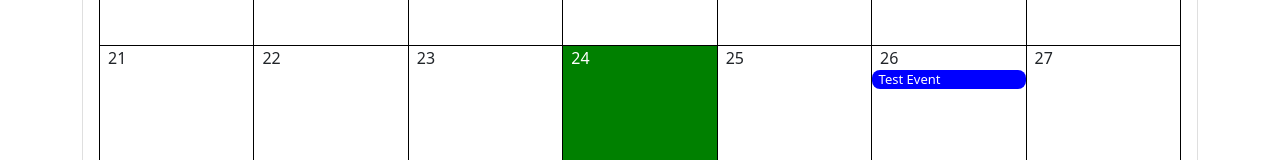
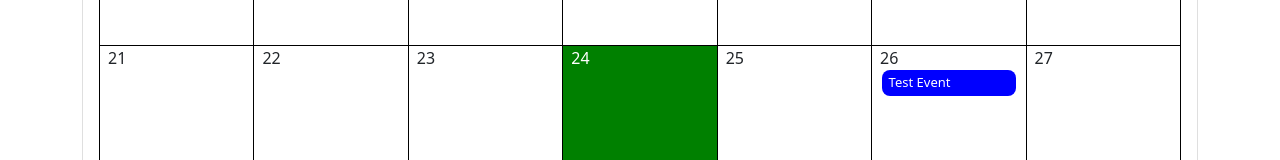
Before and after one commit to majormunky/jsCalendar, a plain HTML site: page index.html in a window 1280 px wide. Shown: the part 596-756 px from the top of the page. Drawn offline with nearby package versions, Linux system fonts and the light colour scheme.

Commit message:
Updated event styling

```diff
--- a/index.html
+++ b/index.html
@@ -63,10 +63,10 @@
             .event {
                 background-color: blue;
                 color: white;
-                padding-left: 0.5em;
+                padding: 0.25em 0 0.25em 0.5em;
                 font-size: small;
                 border-radius: 8px;
-                margin-bottom: 1px;
+                margin: 0px 10px 1px 10px;
             }
             .event:hover {
                 cursor: pointer;
```
